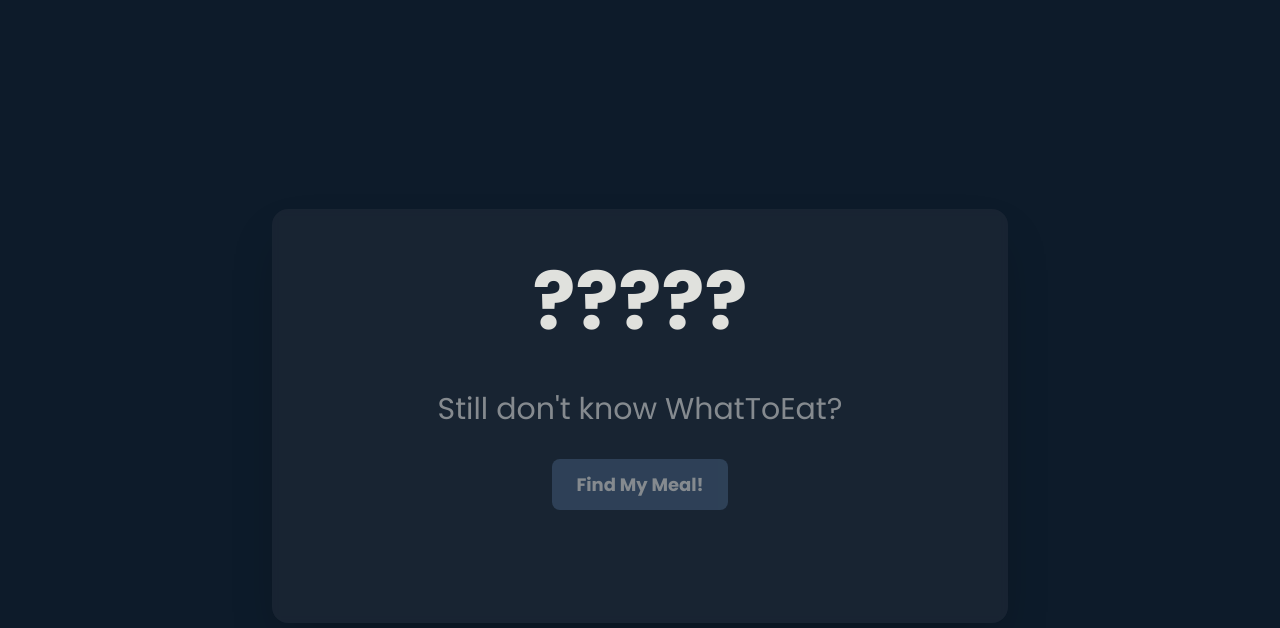
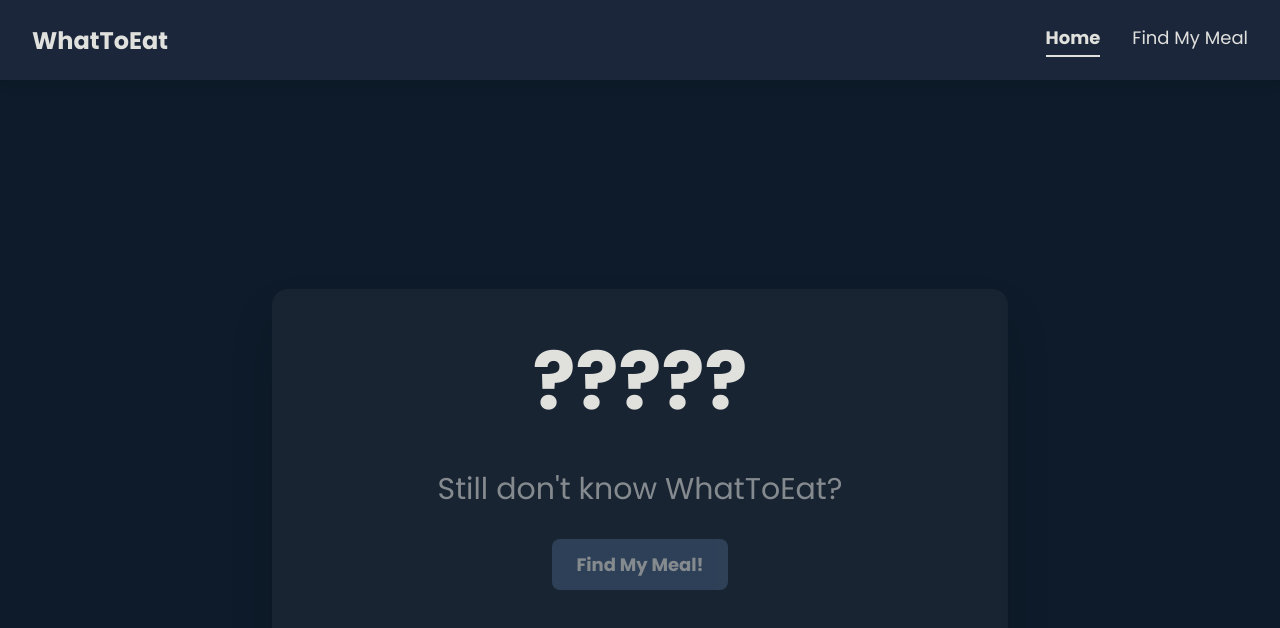
Before and after one commit to HallowsYves/WhatToEat, a Next.js app in the folder what-to-eat/: page / in a window 1280 px wide. Shown: the top 628 px of the page. Built offline with nearby package versions, Linux system fonts and the light colour scheme; a web font is replaced by a local one.

Commit message:
Added working navigation bar

```diff
--- /dev/null
+++ b/what-to-eat/src/app/components/Navbar.jsx
@@ -0,0 +1,27 @@
+'use client';
+
+import Link from "next/link";
+import { usePathname } from "next/navigation";
+import { poppins } from "../fonts";
+import styles from '../css/navbar.module.css'
+
+export default function Navbar() {
+    const pathname = usePathname()
+    return (
+        <nav className={`${poppins.className} ${styles.navbar}`}>
+            <Link href="/" className={styles.logo}>
+                WhatToEat
+            </Link>
+            <div className={styles.navLinks}>
+                <Link href="/" className={`${styles.navLink} ${pathname === '/' ? styles.active : ''}`}>
+                    Home
+                </Link>
+
+                <Link href="/find" className={`${styles.navLink} ${pathname === '/find' ? styles.active: ''} `}>
+                    Find My Meal
+                </Link>
+
+            </div>
+        </nav>
+    );
+}
--- /dev/null
+++ b/what-to-eat/src/app/css/navbar.module.css
@@ -0,0 +1,90 @@
+
+.navbar {
+    display: flex;
+    justify-content: space-between;
+    align-items: center;
+    padding: 1rem 2rem;
+    background-color: #1B263B;
+    color: #E0E1DD;
+    width: 100%;
+    height: 80px;
+    position: fixed;
+    top: 0;
+    left: 0;
+    z-index: 1000;
+    box-shadow: 0 4px 12px rgba(0, 0, 0, 0.1);
+    box-sizing: border-box;
+}
+
+
+.logo {
+    font-size: 1.5rem;
+    font-weight: bold;
+    text-decoration: none;
+    color: #E0E1DD;
+}
+
+.navLinks{
+    display: flex;
+    align-items: center;
+    gap: 2rem;
+}
+
+.navLink {
+    text-decoration: none;
+    color: #E0E1DD;
+    font-size: 1.125rem;
+    position: relative;
+    transition: color 0.3 ease;
+    padding-bottom: 6px;
+    white-space: nowrap;
+}
+
+.navLink::after {
+    content: '';
+    position: absolute;
+    width: 100%;
+    transform: scaleX(0);
+    height: 2px;
+    bottom: 0;
+    left: 0;
+    background-color: #E0E1DD;
+    transform-origin: bottom right;
+    transition: transform 0.25s ease-out;
+}
+
+.navLink:hover {
+    color: #a7c4e4;
+}
+
+.navLink:hover::after {
+    transform: scaleX(1);
+    transform-origin: bottom left;
+}
+
+.navLink.active {
+    font-weight: bold;
+}
+
+.navLink.active::after {
+    transform: scaleX(1);
+    transform-origin: bottom left;
+}
+
+@media (max-width: 480px) {
+    .navbar{
+        padding: 1rem;
+    }
+
+    .logo {
+        font-size: 1.25rem;
+    }
+
+    .navLinks {
+        gap: 1rem;
+    }
+
+    .navLink {
+        font-size: 1rem;
+    }
+}
--- a/what-to-eat/src/app/layout.js
+++ b/what-to-eat/src/app/layout.js
@@ -1,6 +1,7 @@
 import "./globals.css";
 import { poppins } from "./fonts";
-
+import Navbar from "./components/Navbar";
+import AnimatedItem from "./components/AnimatedItem";
 
 export const metadata = {
   title: "WhatToEat",
@@ -13,7 +14,11 @@ export default function RootLayout({ children }) {
   return (
     <html lang="en">
       <body className={`${poppins.className} bg-[#0D1B2A]`}>
+          <Navbar />
+
+        <main style={{paddingTop: '80px'}}>
         {children}
+        </main>
       </body>
     </html>
   );
```
